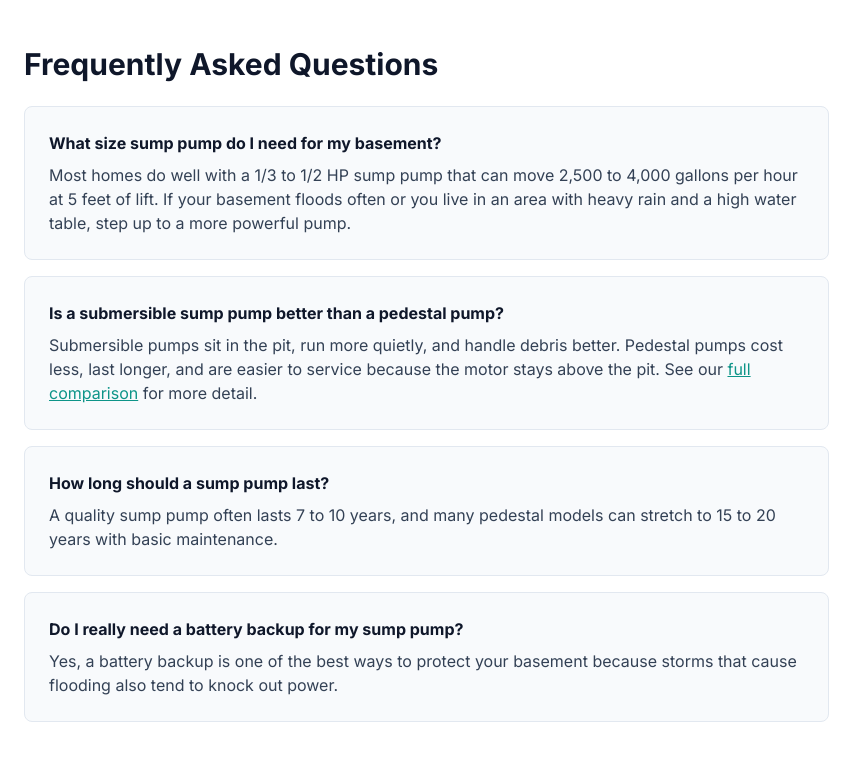
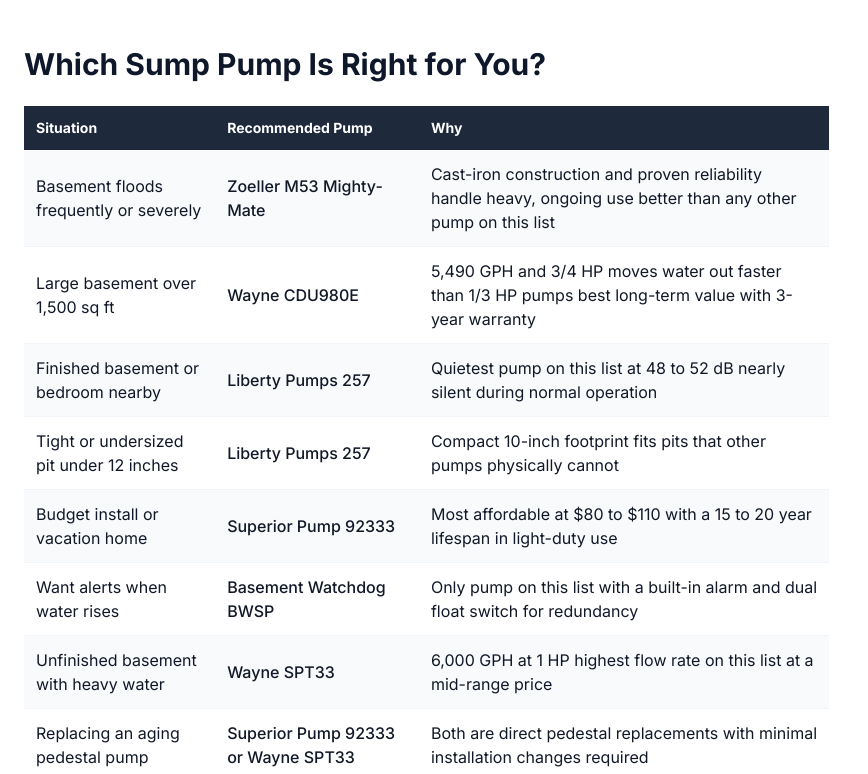
Before and after one commit to thebasementguide2026/basement-guide, a Next.js app: page /articles/best-sump-pumps-2026 in a window 1280 px wide. Shown: the part 7702-8476 px from the top of the page, without its empty margins (0-868 px from the left). Built offline with nearby package versions, Linux system fonts and the light colour scheme.

Commit message:
Add Which Sump Pump Is Right for You recommendation table

```diff
--- a/app/articles/best-sump-pumps-2026/page.tsx
+++ b/app/articles/best-sump-pumps-2026/page.tsx
@@ -483,6 +483,64 @@ export default function BestSumpPumps2026() {
               </div>
             </section>
 
+
+          {/* Which Sump Pump Is Right for You? */}
+          <section>
+            <h2 className='text-3xl font-bold text-slate-900 mb-6'>Which Sump Pump Is Right for You?</h2>
+            <div className='overflow-x-auto'>
+              <table className='w-full border-collapse bg-white rounded-lg shadow-sm'>
+                <thead>
+                  <tr className='bg-slate-800 text-white text-sm'>
+                    <th className='p-3 text-left'>Situation</th>
+                    <th className='p-3 text-left'>Recommended Pump</th>
+                    <th className='p-3 text-left'>Why</th>
+                  </tr>
+                </thead>
+                <tbody>
+                  <tr className='bg-slate-50 border-b border-slate-100'>
+                    <td className='p-3'>Basement floods frequently or severely</td>
+                    <td className='p-3 font-medium'>Zoeller M53 Mighty-Mate</td>
+                    <td className='p-3'>Cast-iron construction and proven reliability handle heavy, ongoing use better than any other pump on this list</td>
+                  </tr>
+                  <tr className='bg-white border-b border-slate-100'>
+                    <td className='p-3'>Large basement over 1,500 sq ft</td>
+                    <td className='p-3 font-medium'>Wayne CDU980E</td>
+                    <td className='p-3'>5,490 GPH and 3/4 HP moves water out faster than 1/3 HP pumps best long-term value with 3-year warranty</td>
+                  </tr>
+                  <tr className='bg-slate-50 border-b border-slate-100'>
+                    <td className='p-3'>Finished basement or bedroom nearby</td>
+                    <td className='p-3 font-medium'>Liberty Pumps 257</td>
+                    <td className='p-3'>Quietest pump on this list at 48 to 52 dB nearly silent during normal operation</td>
+                  </tr>
+                  <tr className='bg-white border-b border-slate-100'>
+                    <td className='p-3'>Tight or undersized pit under 12 inches</td>
+                    <td className='p-3 font-medium'>Liberty Pumps 257</td>
+                    <td className='p-3'>Compact 10-inch footprint fits pits that other pumps physically cannot</td>
+                  </tr>
+                  <tr className='bg-slate-50 border-b border-slate-100'>
+                    <td className='p-3'>Budget install or vacation home</td>
+                    <td className='p-3 font-medium'>Superior Pump 92333</td>
+                    <td className='p-3'>Most affordable at $80 to $110 with a 15 to 20 year lifespan in light-duty use</td>
+                  </tr>
+                  <tr className='bg-white border-b border-slate-100'>
+                    <td className='p-3'>Want alerts when water rises</td>
+                    <td className='p-3 font-medium'>Basement Watchdog BWSP</td>
+                    <td className='p-3'>Only pump on this list with a built-in alarm and dual float switch for redundancy</td>
+                  </tr>
+                  <tr className='bg-slate-50 border-b border-slate-100'>
+                    <td className='p-3'>Unfinished basement with heavy water</td>
+                    <td className='p-3 font-medium'>Wayne SPT33</td>
+                    <td className='p-3'>6,000 GPH at 1 HP highest flow rate on this list at a mid-range price</td>
+                  </tr>
+                  <tr className='bg-white'>
+                    <td className='p-3'>Replacing an aging pedestal pump</td>
+                    <td className='p-3 font-medium'>Superior Pump 92333 or Wayne SPT33</td>
+                    <td className='p-3'>Both are direct pedestal replacements with minimal installation changes required</td>
+                  </tr>
+                </tbody>
+              </table>
+            </div>
+          </section>
             {/* FAQ */}
             <section>
               <h2 className='text-3xl font-bold text-slate-900 mb-6'>Frequently Asked Questions</h2>
```
